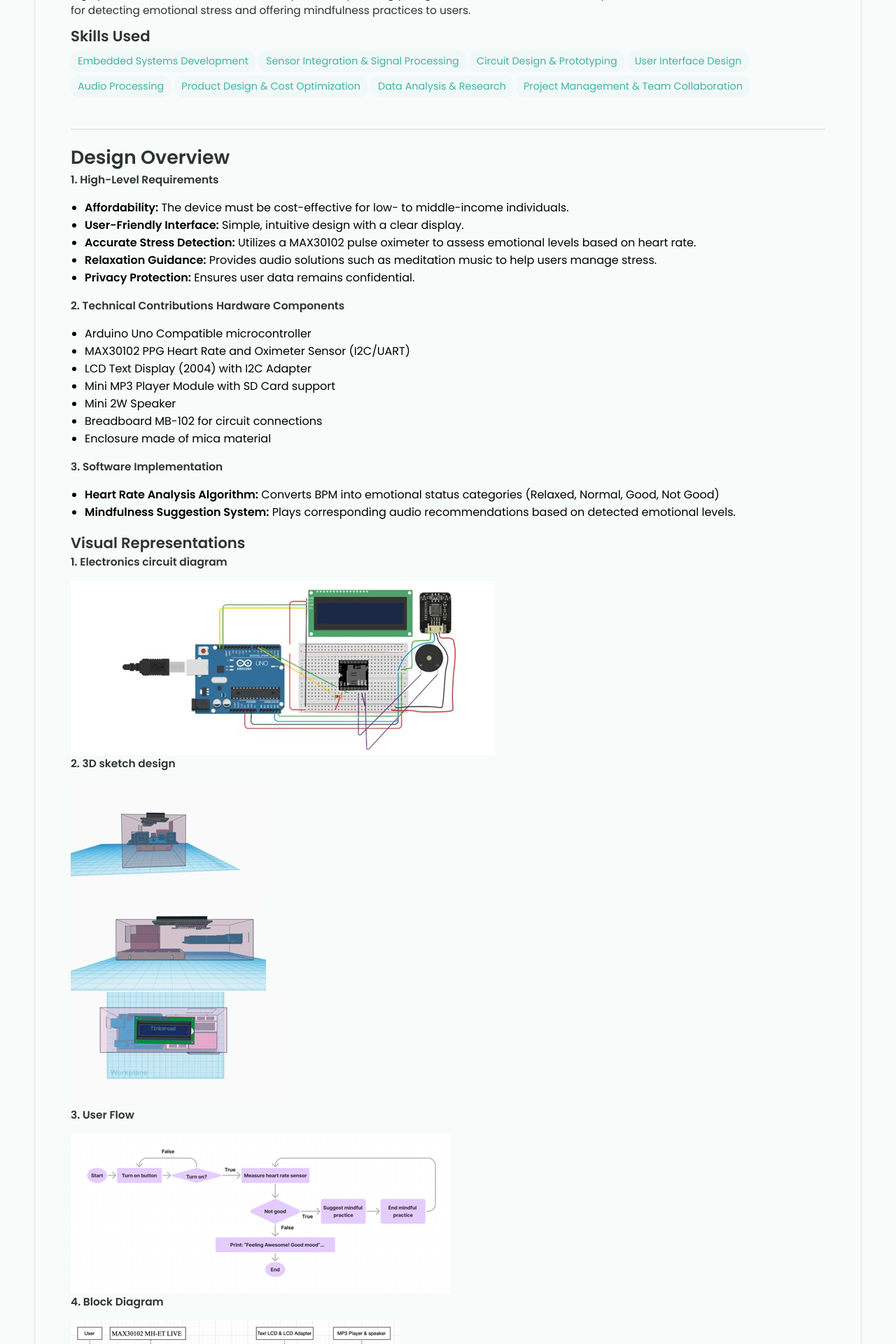
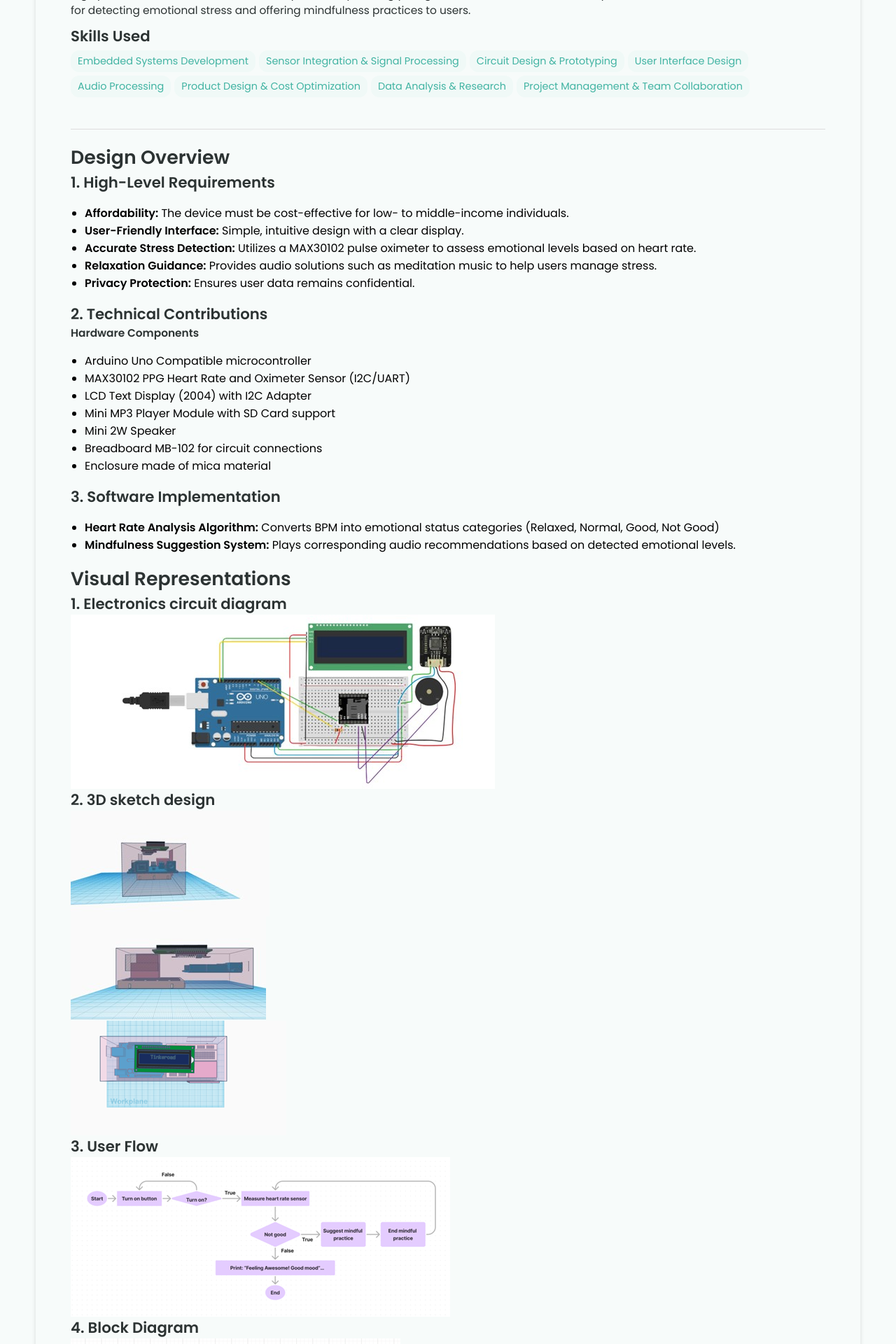
Before and after one commit to thaoton1910/thaoton1910.github.io, a Jekyll site: the page built from _projects/mindstress-device/index.md, in a window 1280 px wide. Shown: the part 631-2551 px from the top of the page at 70% size. Built offline with Jekyll 4.4.1, drawn with Linux system fonts in a browser that asks for light colours.

```diff
--- a/_projects/mindstress-device/index.md
+++ b/_projects/mindstress-device/index.md
@@ -17,14 +17,14 @@ main-image: /project.jpg
 ---
 # Design Overview
 
-**1. High-Level Requirements**
+## **1. High-Level Requirements**
 - **Affordability:** The device must be cost-effective for low- to middle-income individuals.
 - **User-Friendly Interface:** Simple, intuitive design with a clear display.
 - **Accurate Stress Detection:** Utilizes a MAX30102 pulse oximeter to assess emotional levels based on heart rate.
 - **Relaxation Guidance:** Provides audio solutions such as meditation music to help users manage stress.
 - **Privacy Protection:** Ensures user data remains confidential.
 
-**2. Technical Contributions**
+## **2. Technical Contributions**
 **Hardware Components**
 - Arduino Uno Compatible microcontroller
 - MAX30102 PPG Heart Rate and Oximeter Sensor (I2C/UART)
@@ -34,27 +34,27 @@ main-image: /project.jpg
 - Breadboard MB-102 for circuit connections
 - Enclosure made of mica material
 
-**3. Software Implementation**
+## **3. Software Implementation**
 - **Heart Rate Analysis Algorithm:** Converts BPM into emotional status categories (Relaxed, Normal, Good, Not Good)
 - **Mindfulness Suggestion System:** Plays corresponding audio recommendations based on detected emotional levels.
 
-## Visual Representations
+# Visual Representations
 
-**1. Electronics circuit diagram**
+## **1. Electronics circuit diagram**
 {% include image-gallery.html images="circuit.jpg" height="400" %}
 
-**2. 3D sketch design**
+## **2. 3D sketch design**
 {% include image-gallery.html images="1.jpg" height="300" %}
 {% include image-gallery.html images="2.jpg" height="300" %}
 {% include image-gallery.html images="3.png" height="300" %}
 
-**3. User Flow**
+## **3. User Flow**
 {% include image-gallery.html images="user_flow.png" height="400" %}
 
-**4. Block Diagram**
+## **4. Block Diagram**
 {% include image-gallery.html images="block_diagram.png" height="400" %}
 
-#### Results and Evaluation
+# Results and Evaluation
 
 The MINDSTRESS device successfully met its initial objectives by providing a functional prototype capable of detecting emotional stress and offering relaxation solutions.
 - **Accuracy:** The heart rate sensor provided reliable readings comparable to standard calibration devices.
@@ -62,7 +62,7 @@ The MINDSTRESS device successfully met its initial objectives by providing a fun
 - **Usability:** User tests demonstrated ease of use, though improvements such as a countdown timer for results were identified as future enhancements.
 - **Limitations:** The device is not suitable for individuals with high blood pressure or those who have recently exercised, as these factors may affect heart rate readings.
 
-##### Future Improvements
+# Future Improvements
 - Incorporation of additional biometric sensors for enhanced stress detection.
 - Refinement of software algorithms to improve accuracy.
 - Integration of wireless connectivity for data tracking.
```
